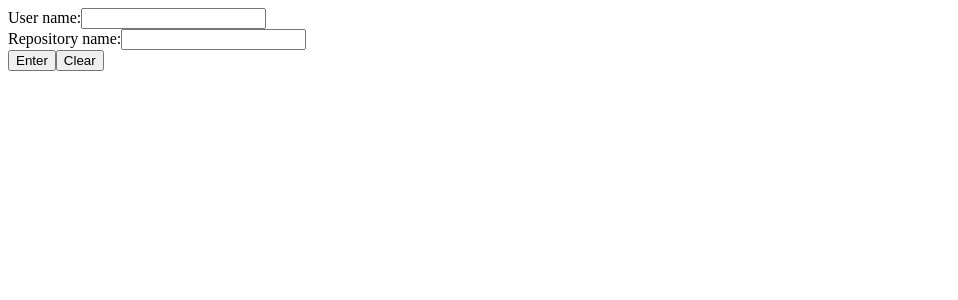
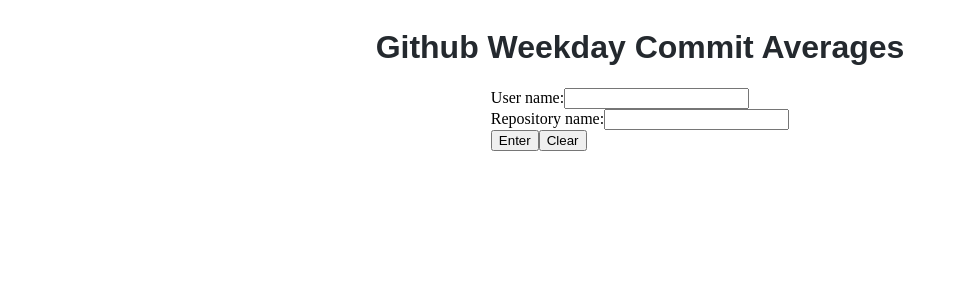
Before and after one commit to rickysoliman/askmediagroupthcc, a React (Create React App) app in the folder client/: page / in a window 1280 px wide. Shown: the top 300 px of the page, without its empty margins (0-958 px from the left). Built offline with nearby package versions, Linux system fonts and the light colour scheme; no server answers; the HTML template or start-up script is replaced by a standard one.

Commit message:
implemented some styling and added feature that displays avatar if available

```diff
--- a/client/src/App.jsx
+++ b/client/src/App.jsx
@@ -1,4 +1,5 @@
 import React from 'react';
+import styled from 'styled-components';
 import InputForm from './components/InputForm.jsx';
 
 class App extends React.Component {
@@ -8,9 +9,24 @@
 
     render() {
         return (
-            <InputForm/>
+            <Main>
+                <Title>Github Weekday Commit Averages</Title>
+                <InputForm/>
+            </Main>
         )
     }
 }
 
+const Main = styled.div`
+    display: flex;
+    flex-direction: column;
+    justify-content: center;
+    align-items: center;
+`;
+
+const Title = styled.h1`
+    font-family: Arial;
+    color: #24292e;
+`;
+
 export default App;
--- a/client/src/components/InputForm.jsx
+++ b/client/src/components/InputForm.jsx
@@ -46,6 +46,11 @@
         axios.get(`https://api.github.com/repos/${query}/commits`)
             .then(res => {
                 let data = res.data;
+                let avatarUrl = null;
+                if (data[0].author) {
+                    avatarUrl = data[0].author.avatar_url;
+                }
+                console.log(`avatarUrl: ${avatarUrl}`);
                 let updatedState = [];
                 for (let i = 0; i < data.length; i++) {
                     updatedState.push(data[i].commit.committer.date.slice(0, 10));
@@ -55,7 +60,8 @@
                     dates: updatedState,
                     user: '',
                     repo: '',
-                    query
+                    query,
+                    avatarUrl
                 });
             })
             .catch(err => {
@@ -91,7 +97,7 @@
 
     render() {
         return (
-            <>
+            <Main>
                 <form>
                     <label>User name:</label>
                     <input id="username" onChange={this.handleUserChange}></input><br/>
@@ -100,10 +106,17 @@
                     <button onClick={this.handleSubmit}>Enter</button>
                     <button canUse={this.state.dates.length > 0} onClick={this.clear}>Clear</button>
                 </form>
-                <Results query={this.state.query} results={this.state.dates.length > 0 ? this.state.dates : []}/>
-            </>
+                <Results avatarUrl={this.state.avatarUrl} query={this.state.query} results={this.state.dates.length > 0 ? this.state.dates : []}/>
+            </Main>
         )
     }
 }
 
+const Main = styled.div`
+    display: flex;
+    flex-direction: column;
+    justify-content: center;
+    align-items: center;
+`;
+
 export default InputForm;
--- a/client/src/components/Results.jsx
+++ b/client/src/components/Results.jsx
@@ -9,7 +9,8 @@
             dates: this.props.results,
             highestAverageWeekday: null,
             highestAverage: null,
-            query: this.props.query
+            query: this.props.query,
+            avatarUrl: this.props.avatarUrl
         }
 
         this.findAverages = this.findAverages.bind(this);
@@ -20,7 +21,8 @@
             dates: newProps.results,
             highestAverage: null,
             highestAverageWeekday: null,
-            query: newProps.query
+            query: newProps.query,
+            avatarUrl: newProps.avatarUrl
         });
     }
 
@@ -92,13 +94,28 @@
             return null;
         } else {
             return (
-                <>
+                <Main>
                     <h2>github.com/{this.state.query}</h2>
-                    <div>In the past year, {this.state.highestAverageWeekday} had the highest number of commits, with an average of {this.state.highestAverage} commits per day.</div>
-                </>
+                    {this.state.avatarUrl ? <Img src={this.state.avatarUrl}></Img> : <div></div>}
+                    <p>In the past year, {this.state.highestAverageWeekday} had the highest number of commits, with an average of {this.state.highestAverage} {this.state.highestAverage === 1 ? 'commit' : 'commits'} per day.</p>
+                </Main>
             )
         }
     }
 }
 
+const Img = styled.img`
+    width: 100px;
+    height: 100px;
+`;
+
+const Main = styled.div`
+    display: flex;
+    flex-direction: column;
+    justify-content: center;
+    align-items: center;
+    font-family: Arial;
+    color: #24292e;
+`;
+
 export default Results;
```
Also changed, not shown: 4 other files (tests, documents, lock files or other folders).
